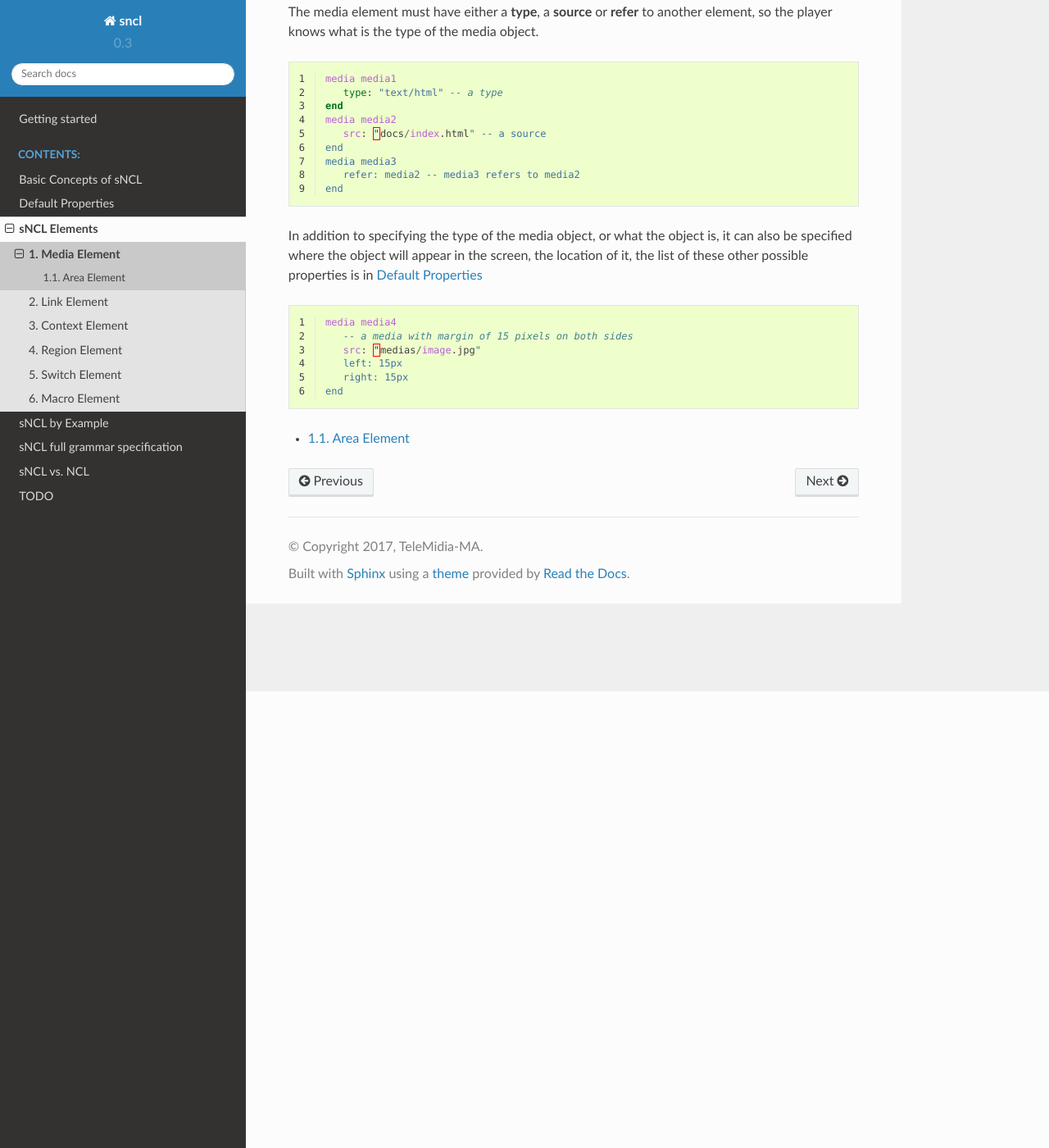
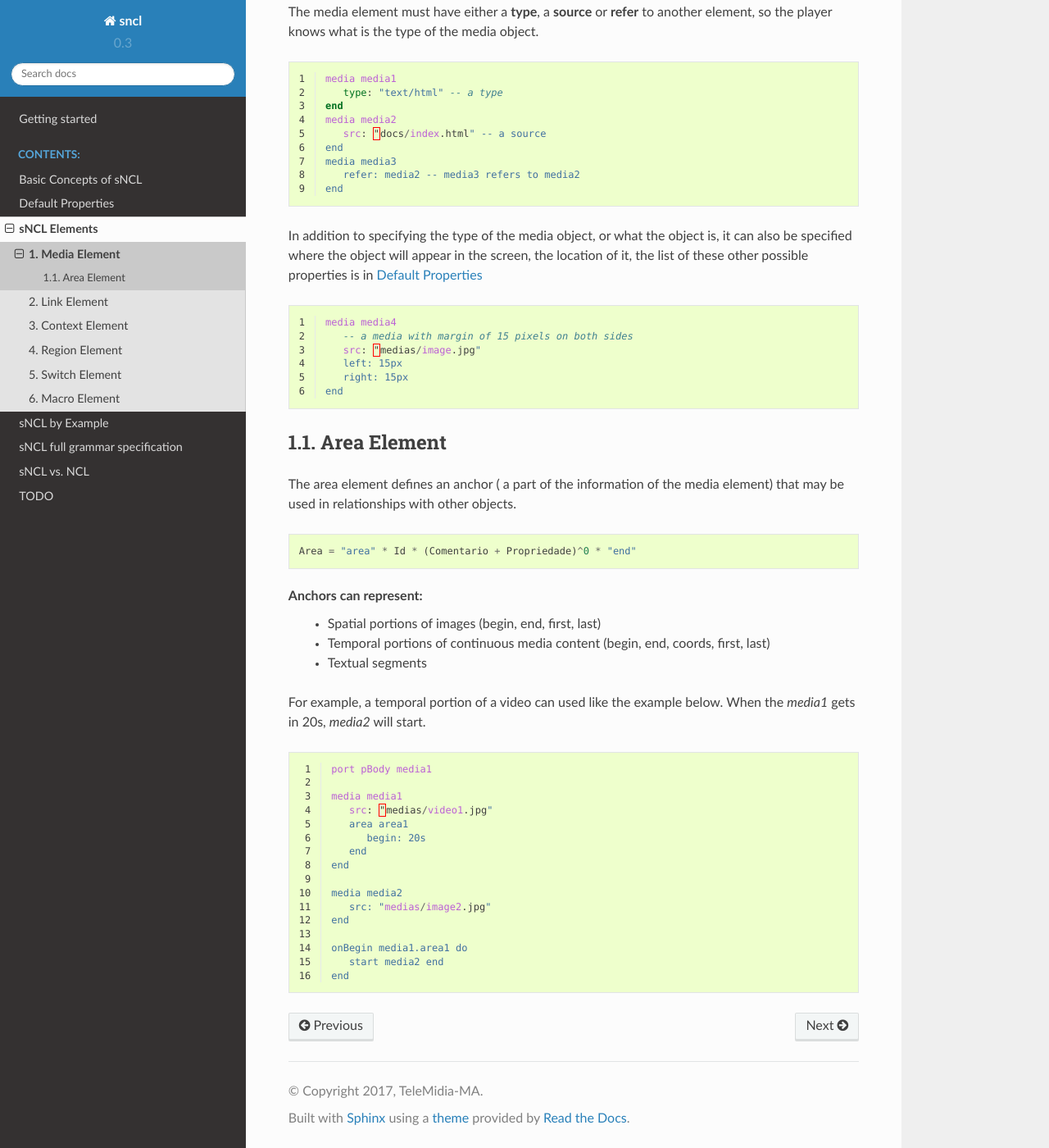
Before and after one commit to TeleMidia-MA/sncl, a Sphinx documentation site: the page built from doc/media-element.rst, in a window 1280 px wide and 1400 px high, scrolled down 557 px. Shown: the whole window at 82% size. Built offline with Sphinx 7.4.7 and the Read the Docs theme 2.0.0, drawn with Linux system fonts in a browser that asks for light colours.

Commit message:
Join media and area in doc

```diff
--- a/doc/media-element.rst
+++ b/doc/media-element.rst
@@ -1,5 +1,5 @@
 Media Element
-=================
+=============
 
 The media element defines an media object, that can be an image, video, text and
 even HTML documents or Lua scripts.
@@ -53,7 +53,41 @@ location of it, the list of these other possible properties is in
       right: 15px
    end
 
-.. toctree::
-   :maxdepth: 4
 
-   area-element
+Area Element
+------------
+
+The area element defines an anchor ( a part of the information of the media
+element) that may be used in relationships with other objects.
+
+::
+
+   Area = "area" * Id * (Comentario + Propriedade)^0 * "end"
+
+Anchors can represent:
+   * Spatial portions of images (begin, end, first, last)
+   * Temporal portions of continuous media content (begin, end, coords, first, last)
+   * Textual segments
+
+For example, a temporal portion of a video can used like the example below. When the
+*media1* gets in 20s, *media2* will start.
+
+.. code-block:: lua
+   :linenos:
+
+   port pBody media1
+
+   media media1
+      src: "medias/video1.jpg"
+      area area1
+         begin: 20s
+      end
+   end
+
+   media media2
+      src: "medias/image2.jpg"
+   end
+
+   onBegin media1.area1 do
+      start media2 end
+   end
```
Also changed, not shown: 1 other file.
